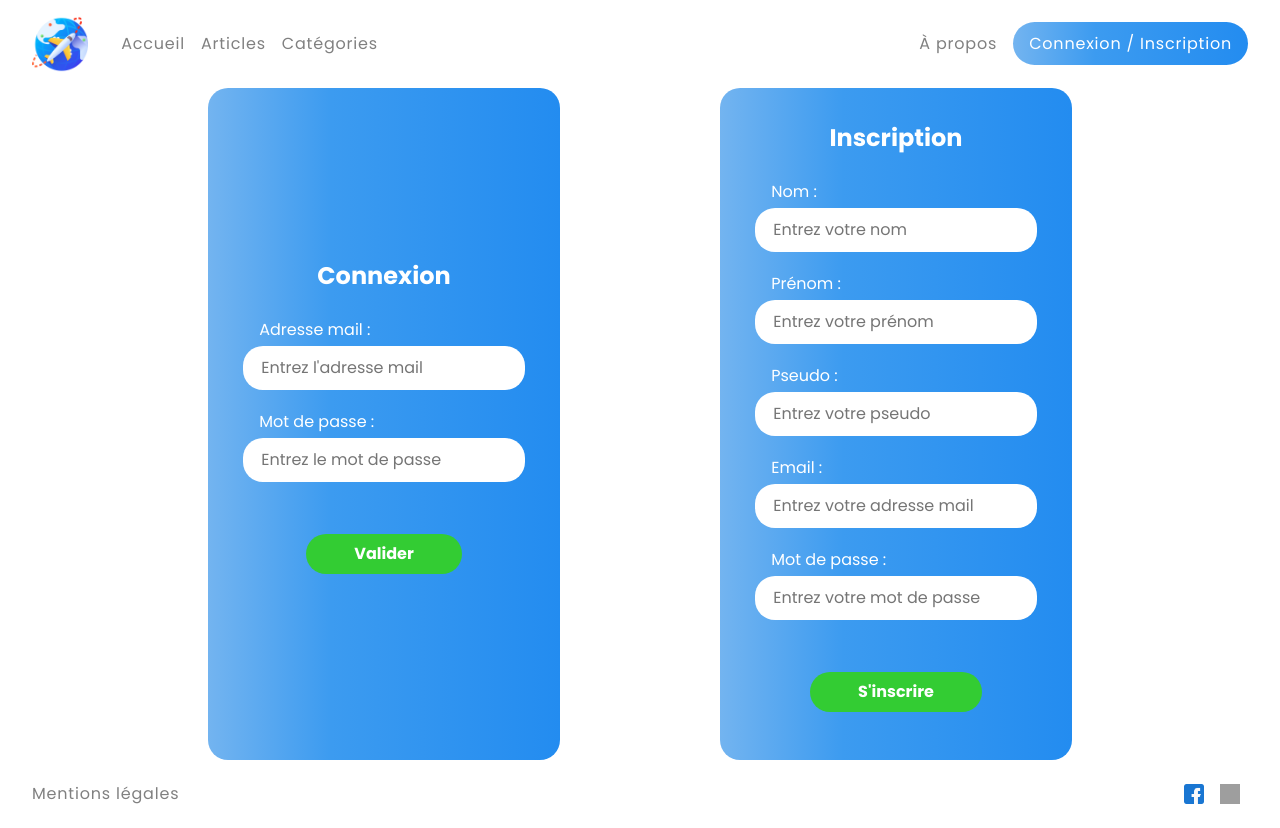
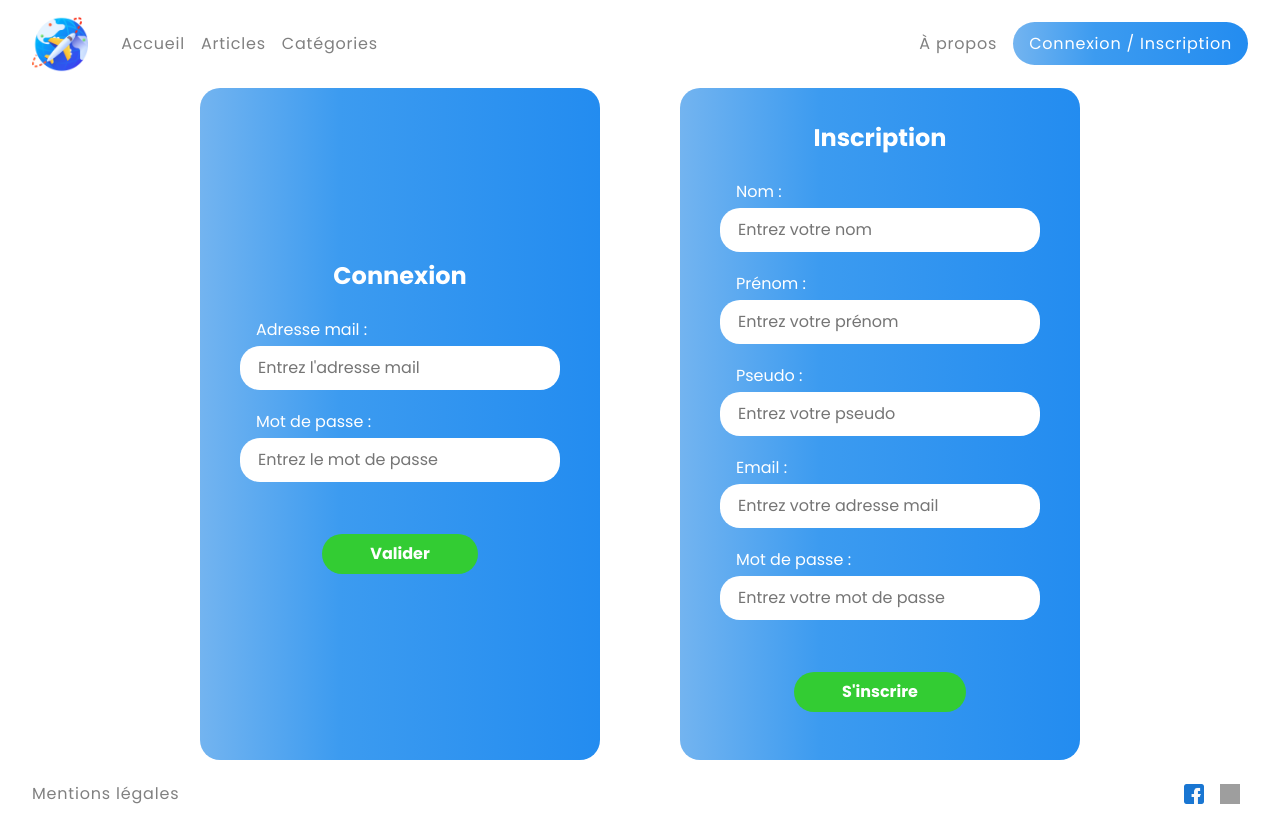
Before and after one commit to alexandre-joliet/TP-travel_blog_front, a Next.js app: page /login in a window 1280 px wide. Built offline with nearby package versions, Linux system fonts and the light colour scheme; no server answers; grey boxes are pictures that could not be loaded.

Commit message:
:lipstick: Improve style

```diff
--- a/app/login/page.module.css
+++ b/app/login/page.module.css
@@ -1,7 +1,7 @@
 .main {
   display: flex;
   justify-content: center;
-  gap: 10rem;
+  gap: 5rem;
 }
 
 .signin__title,
@@ -24,6 +24,7 @@
   align-items: center;
   justify-content: center;
   padding: 2rem 0;
+  width: 25rem;
 }
 
 .signin__form,
```
